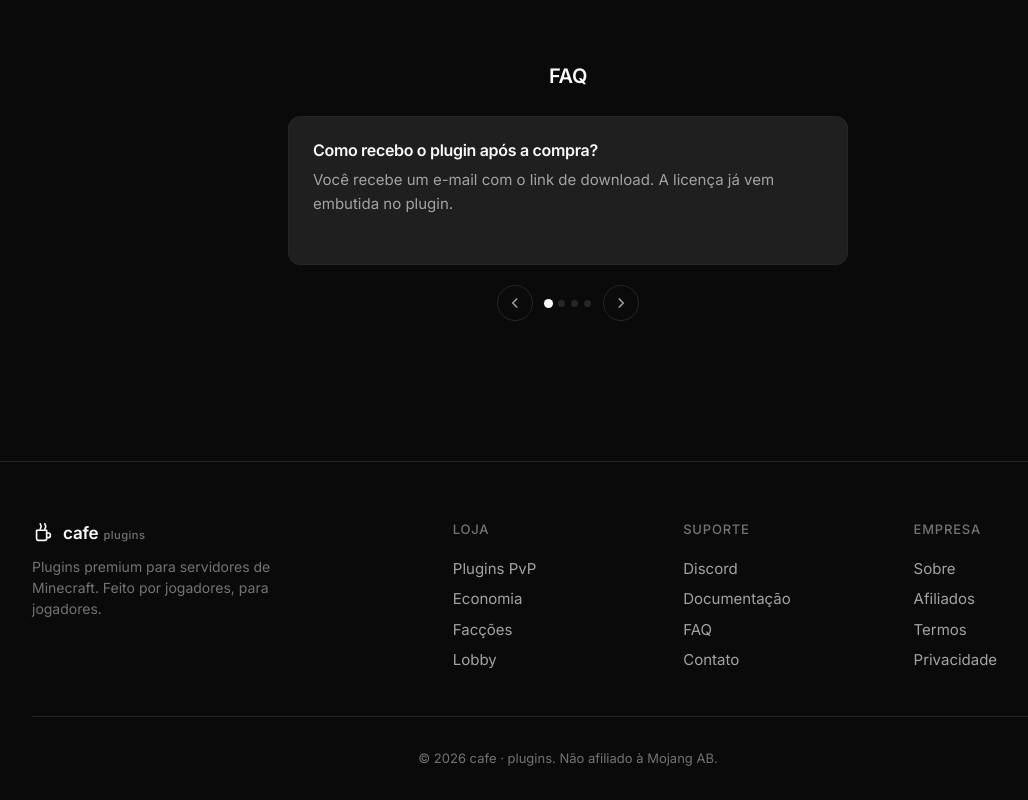
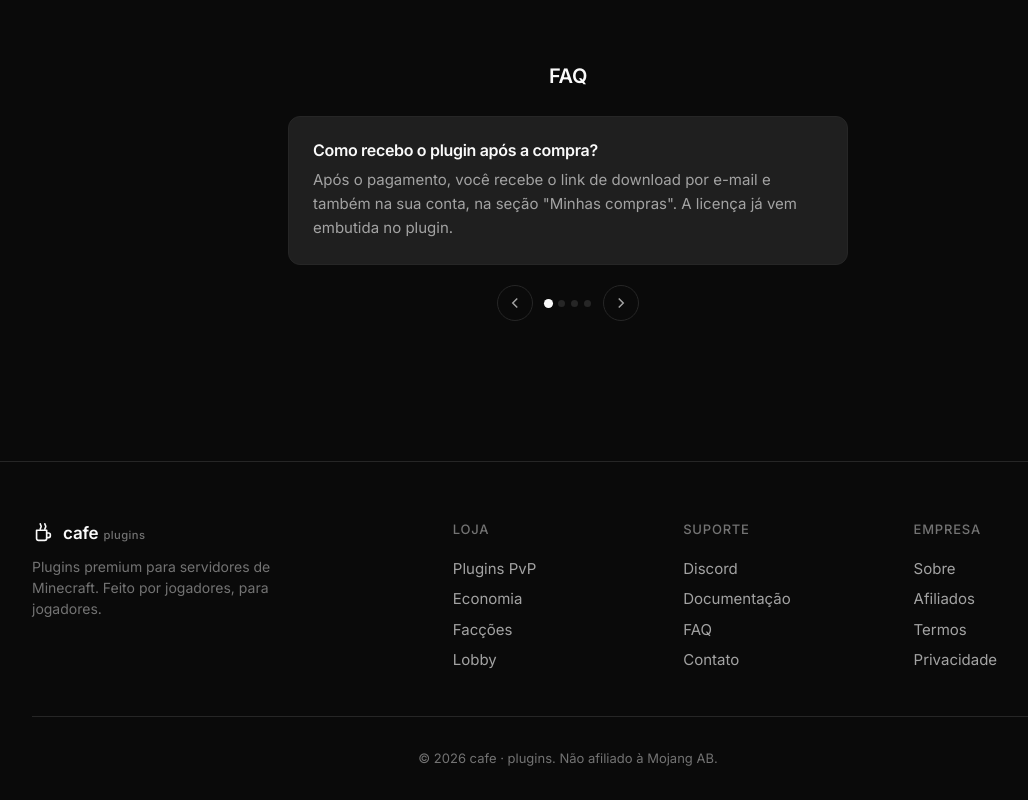
Before and after one commit to oTalentz/cafeplugins-website, a website: page public/index.html in a window 1280 px wide. Shown: the part 2524-3324 px from the top of the page, without its empty margins (72-1100 px from the left). Drawn offline with Linux system fonts and the light colour scheme; no server answers.

Commit message:
fix: FAQ - download por e-mail e tambem pelo painel

```diff
--- a/public/index.html
+++ b/public/index.html
@@ -232,7 +232,7 @@
         <div class="faq-track" id="faqTrack">
           <div class="faq-slide">
             <h3>Como recebo o plugin após a compra?</h3>
-            <p>Você recebe um e-mail com o link de download. A licença já vem embutida no plugin.</p>
+            <p>Após o pagamento, você recebe o link de download por e-mail e também na sua conta, na seção "Minhas compras". A licença já vem embutida no plugin.</p>
           </div>
           <div class="faq-slide">
             <h3>Quais formas de pagamento?</h3>
--- a/public/js/i18n.js
+++ b/public/js/i18n.js
@@ -47,7 +47,7 @@ const I18N = {
       // FAQ
       'faq.title': 'FAQ',
       'faq.q1': 'Como recebo o plugin após a compra?',
-      'faq.a1': 'Você recebe um e-mail com o link de download. A licença já vem embutida no plugin.',
+      'faq.a1': 'Após o pagamento, você recebe o link de download por e-mail e também na sua conta, na seção "Minhas compras". A licença já vem embutida no plugin.',
       'faq.q2': 'Quais formas de pagamento?',
       'faq.a2': 'PIX (confirmação automática) e cartão de crédito.',
       'faq.q3': 'Funciona offline?',
@@ -212,7 +212,7 @@ const I18N = {
       // FAQ
       'faq.title': 'FAQ',
       'faq.q1': 'Como recebo o plugin após a compra?',
-      'faq.a1': 'Recebe um e-mail com o link de download. A licença já vem embutida no plugin.',
+      'faq.a1': 'Após o pagamento, recebe o link de download por e-mail e também na sua conta, na secção "Minhas compras". A licença já vem embutida no plugin.',
       'faq.q2': 'Quais formas de pagamento?',
       'faq.a2': 'PIX (confirmação automática) e cartão de crédito.',
       'faq.q3': 'Funciona offline?',
@@ -377,7 +377,7 @@ const I18N = {
       // FAQ
       'faq.title': 'FAQ',
       'faq.q1': 'How do I get the plugin after purchase?',
-      'faq.a1': 'You receive an email with the download link. The license is already embedded in the plugin.',
+      'faq.a1': 'After payment, you receive the download link by email and in your account under "My purchases". The license is already embedded in the plugin.',
       'faq.q2': 'What payment methods?',
       'faq.a2': 'PIX (automatic confirmation) and credit card.',
       'faq.q3': 'Does it work offline?',
@@ -542,7 +542,7 @@ const I18N = {
       // FAQ
       'faq.title': 'FAQ',
       'faq.q1': '¿Cómo recibo el plugin después de la compra?',
-      'faq.a1': 'Recibes un correo con el enlace de descarga. La licencia ya viene integrada en el plugin.',
+      'faq.a1': 'Después del pago, recibes el enlace de descarga por correo y también en tu cuenta, en la sección "Mis compras". La licencia ya viene integrada en el plugin.',
       'faq.q2': '¿Qué métodos de pago?',
       'faq.a2': 'PIX (confirmación automática) y tarjeta de crédito.',
       'faq.q3': '¿Funciona offline?',
```
